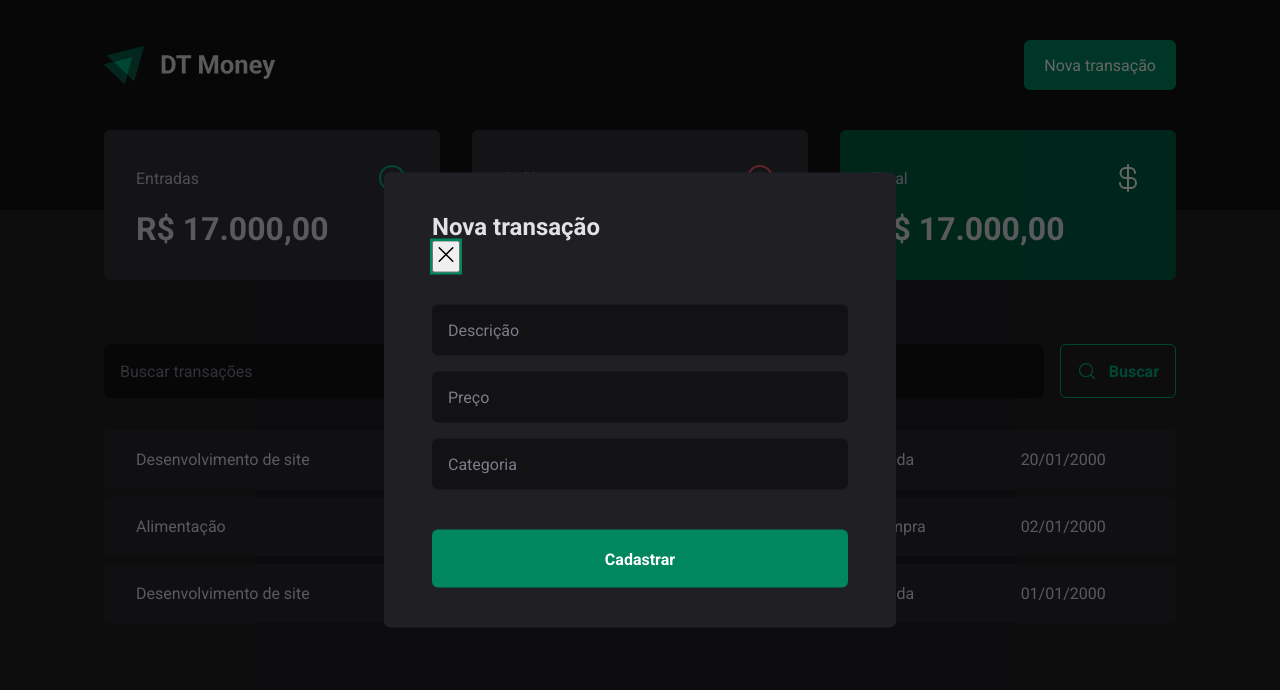
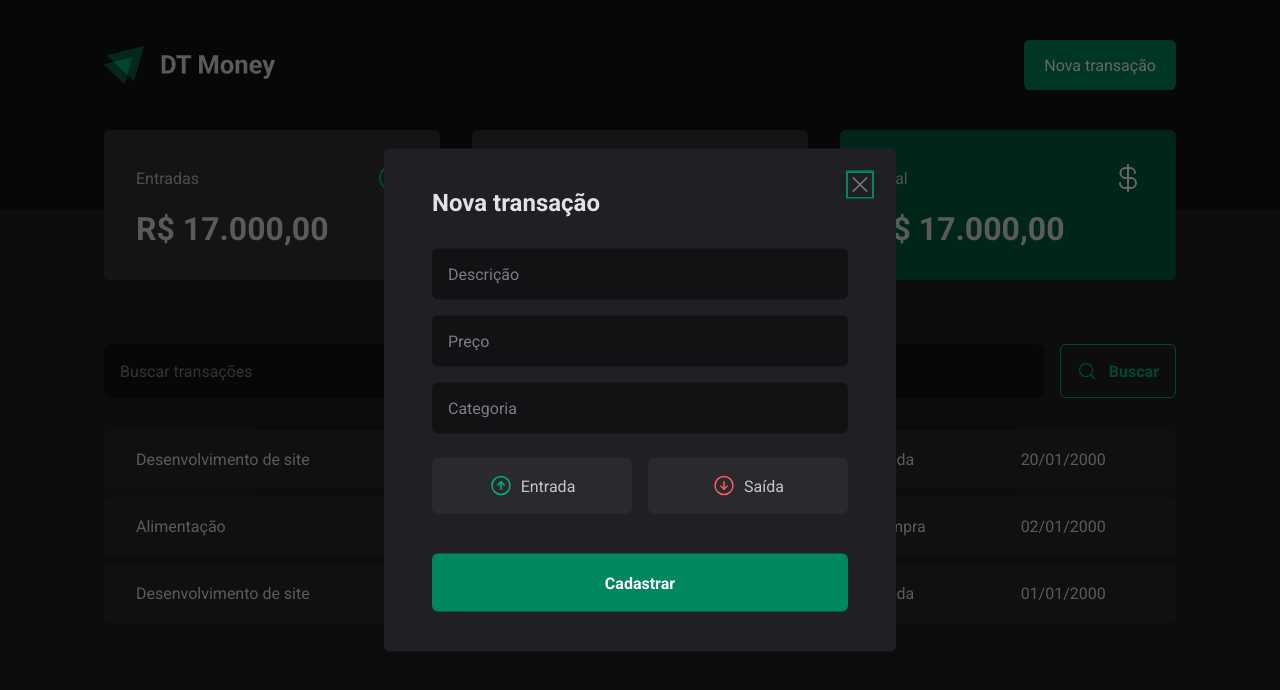
Before and after one commit to gustavocotalima/dtmoney, a React (Vite) app: page / in a window 1280 px wide. Both pictures are taken after a click on the button "Nova transação". Shown: the top 690 px of the page. Built offline with nearby package versions, Linux system fonts and the light colour scheme.

Commit message:
fixing modal close button and transaction type buttons added

```diff
--- a/src/components/NewTransactionModal/index.tsx
+++ b/src/components/NewTransactionModal/index.tsx
@@ -1,6 +1,12 @@
 import * as Dialog from '@radix-ui/react-dialog'
-import { X } from 'phosphor-react'
-import { Content, Overlay } from './styles'
+import { ArrowCircleDown, ArrowCircleUp, X } from 'phosphor-react'
+import {
+  CloseButton,
+  Content,
+  Overlay,
+  TransactionTypeButton,
+  TransactionTypeContainer,
+} from './styles'
 
 export function NewTransactionModal() {
   return (
@@ -8,14 +14,26 @@
       <Overlay />
       <Content>
         <Dialog.Title>Nova transação</Dialog.Title>
-        <Dialog.Close>
+        <CloseButton>
           <X size={24} />
-        </Dialog.Close>
+        </CloseButton>
 
         <form action="">
           <input type="text" placeholder="Descrição" required />
           <input type="number" placeholder="Preço" required />
           <input type="text" placeholder="Categoria" required />
+
+          <TransactionTypeContainer>
+            <TransactionTypeButton variant="income">
+              <ArrowCircleUp size={24} />
+              Entrada
+            </TransactionTypeButton>
+
+            <TransactionTypeButton variant="outcome">
+              <ArrowCircleDown size={24} />
+              Saída
+            </TransactionTypeButton>
+          </TransactionTypeContainer>
 
           <button type="submit">Cadastrar</button>
         </form>
--- a/src/components/NewTransactionModal/styles.ts
+++ b/src/components/NewTransactionModal/styles.ts
@@ -69,3 +69,33 @@
     }
   }
 `
+
+export const TransactionTypeContainer = styled.div`
+  display: grid;
+  grid-template-columns: 1fr 1fr;
+  gap: 1rem;
+  margin-top: 0.5rem;
+`
+interface TransactionTypeButtonProps {
+  variant: 'income' | 'outcome'
+}
+
+export const TransactionTypeButton = styled.button<TransactionTypeButtonProps>`
+  display: flex;
+  gap: 0.5rem;
+  align-items: center;
+  justify-content: center;
+  background: ${(props) => props.theme['gray-700']};
+  color: ${(props) => props.theme['gray-300']};
+  padding: 1rem;
+  border: 0;
+  border-radius: 6px;
+  cursor: pointer;
+
+  svg {
+    color: ${(props) =>
+      props.variant === 'income'
+        ? props.theme['green-300']
+        : props.theme['red-300']};
+  }
+`
```
